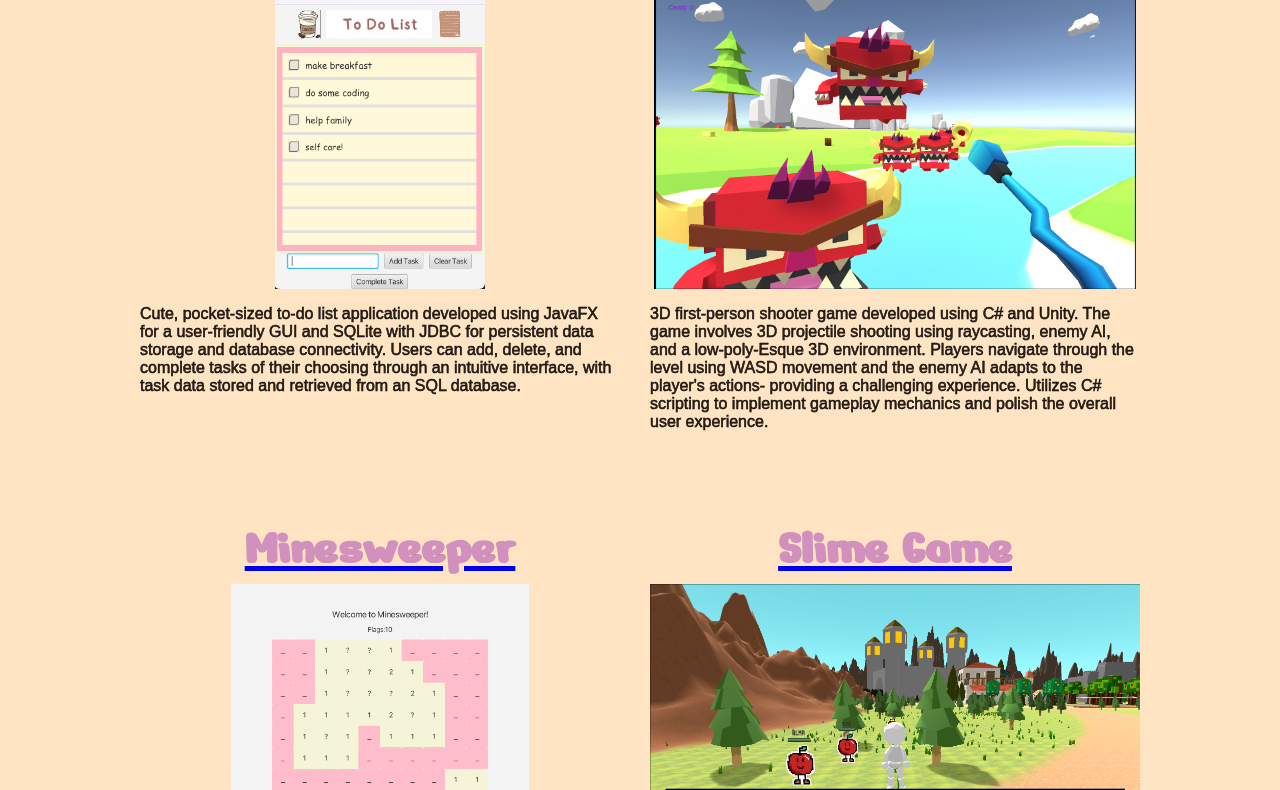
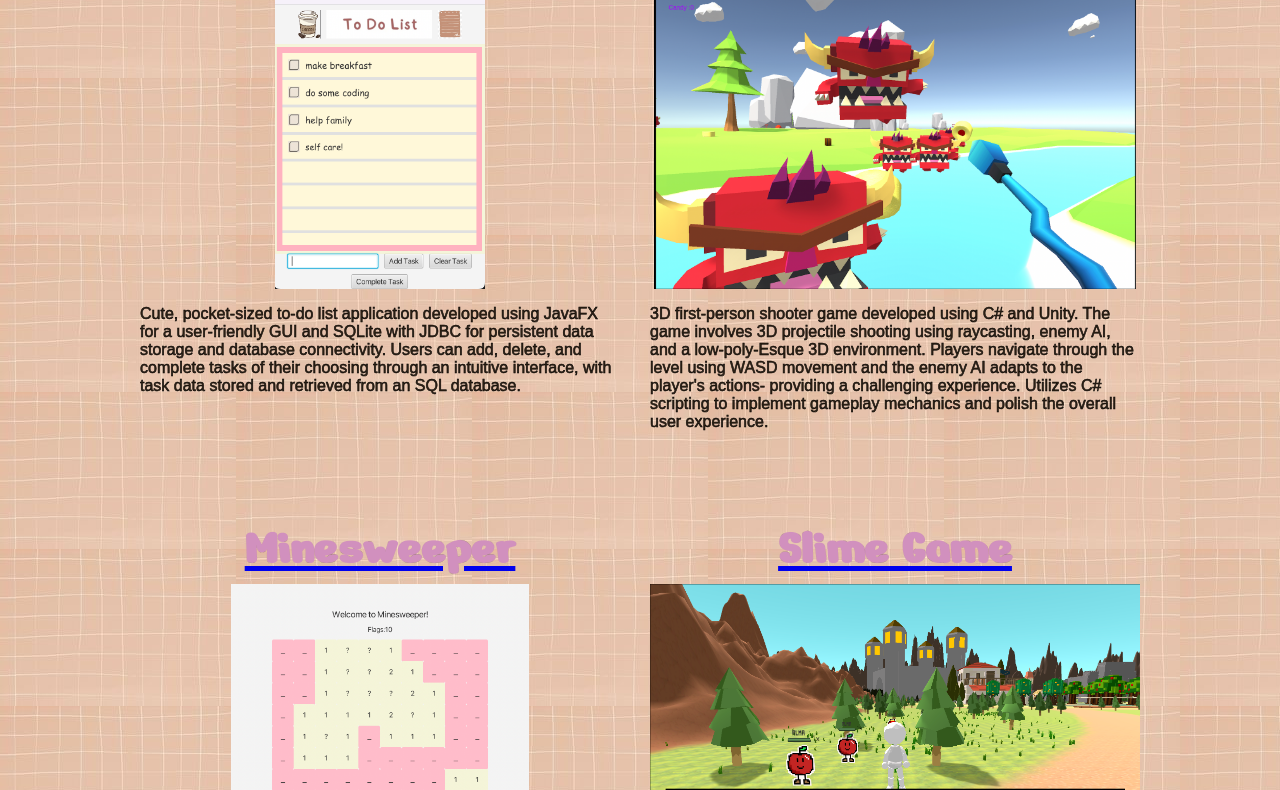
Before and after one commit to TARIQUEF/ProjectGallery, a plain HTML site: page index.html in a window 1280 px wide. Shown: the part 236-1026 px from the top of the page. Drawn offline with Linux system fonts and the light colour scheme; a web font is replaced by a local one.

Commit message:
Update style.css

```diff
--- a/style.css
+++ b/style.css
@@ -1,5 +1,5 @@
 body{
-    background-image: url("images/bg3.jpg");
+    background-image: url("bg3.jpg");
     background-color: bisque;
 
 
```
